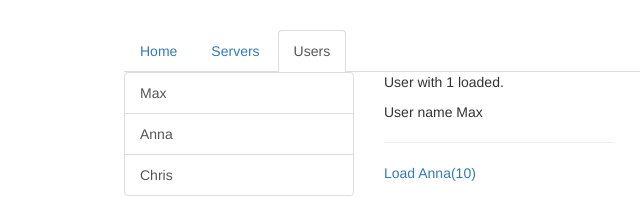
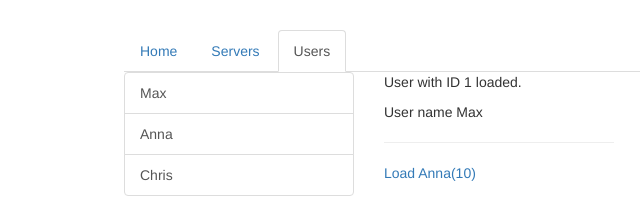
Before and after one commit to SheynaLew/routing-angular-course, an Angular app: page /users/1/Max in a window 1280 px wide. Shown: the top 198 px of the page, without its empty margins (141-781 px from the left). Built offline with nearby package versions, Linux system fonts and the light colour scheme.

Commit message:
passing parameters to routes

```diff
--- a/src/app/users/user/user.component.html
+++ b/src/app/users/user/user.component.html
@@ -1,4 +1,4 @@
-<p>User with {{user.id}} loaded.</p>
+<p>User with ID {{user.id}} loaded.</p>
 <p>User name {{user.name}}</p>
 <hr>
 <a [routerLink]="['/users', 10, 'Anna']">Load Anna(10)</a>
```
